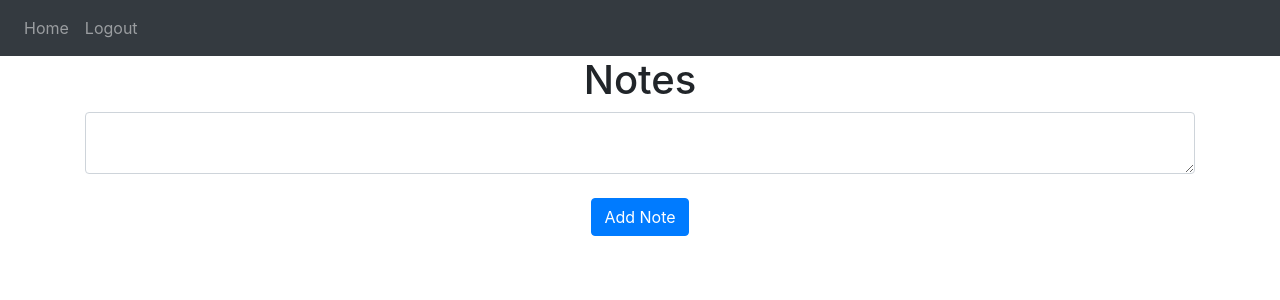
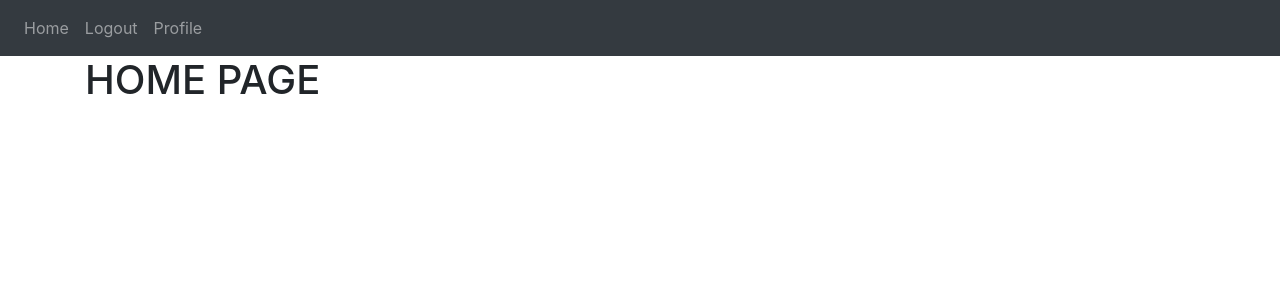
Before and after one commit to MarkNatavio/MusicSearchEngine, a Flask app: page / in a window 1280 px wide. Shown: the top 300 px of the page. Run offline with Flask 2, Linux system fonts and the light colour scheme; a user stored in the database is signed in; data that the repository does not hold is empty; some libraries are stand-ins or nearby versions.

Commit message:
Made Profile page

```diff
--- a/website/static/index.js
+++ b/website/static/index.js
@@ -3,6 +3,6 @@ function deleteNote(noteId) {
     method: "POST",
     body: JSON.stringify({ noteId: noteId }),
   }).then((_res) => {
-    window.location.href = "/";
+    window.location.href = "/profile";
   });
 }
--- a/website/templates/base.html
+++ b/website/templates/base.html
@@ -29,6 +29,7 @@
           {% if user.is_authenticated %}
           <a class="nav-item nav-link" id="home" href="/">Home</a>
           <a class="nav-item nav-link" id="logout" href="/logout">Logout</a>
+          <a class="nav-item nav-link" id="profile" href="/profile">Profile</a>
           {% else %}
           <a class="nav-item nav-link" id="login" href="/login">Login</a>
           <a class="nav-item nav-link" id="signUp" href="/sign-up">Sign Up</a>
--- a/website/templates/home.html
+++ b/website/templates/home.html
@@ -1,23 +1,6 @@
-{% extends "base.html" %}
+{% extends 'base.html' %}
 {% block title %}Home{% endblock %}
 
-{% block content%}
-  <h1 align="center">Notes</h1>
-  <ul class="list-group list-group-flush" id="notes">
-    {% for note in user.notes %}
-      <li class="list-group-item">
-        {{ note.data }}
-        <button type="button" class="close" onClick="deleteNote({{ note.id }})">
-          <span aria-hidden="true">&times;</span>
-        </button>
-      </li>
-    {% endfor %}
-  </ul>
-  <form method="POST">
-    <textarea name="note" id="note" class="form-control"></textarea>
-    <br />
-    <div align="center">
-      <button type="submit" class="btn btn-primary">Add Note</button>
-    </div>
-  </form>
-{% endblock %}
+{% block content %}
+<h1>HOME PAGE</h1>
+{% endblock content %}
--- a/website/views.py
+++ b/website/views.py
@@ -9,6 +9,11 @@ views = Blueprint('views', __name__)
 @views.route('/', methods=['GET', 'POST'])
 @login_required
 def home():
+  return render_template("home.html", user=current_user)
+
+@views.route('/profile', methods=['GET', 'POST'])
+@login_required
+def profile():
   if request.method == 'POST':
     note = request.form.get('note')
 
@@ -20,7 +25,7 @@ def home():
       db.session.commit()
       flash('Note added!', category='success')
 
-  return render_template("home.html", user=current_user)
+  return render_template("profile.html", user=current_user)
 
 
 @views.route('/delete-note', methods=['POST'])
```
Also changed, not shown: website/templates/profile.html (added, +23 -0 lines), website/database.db.
